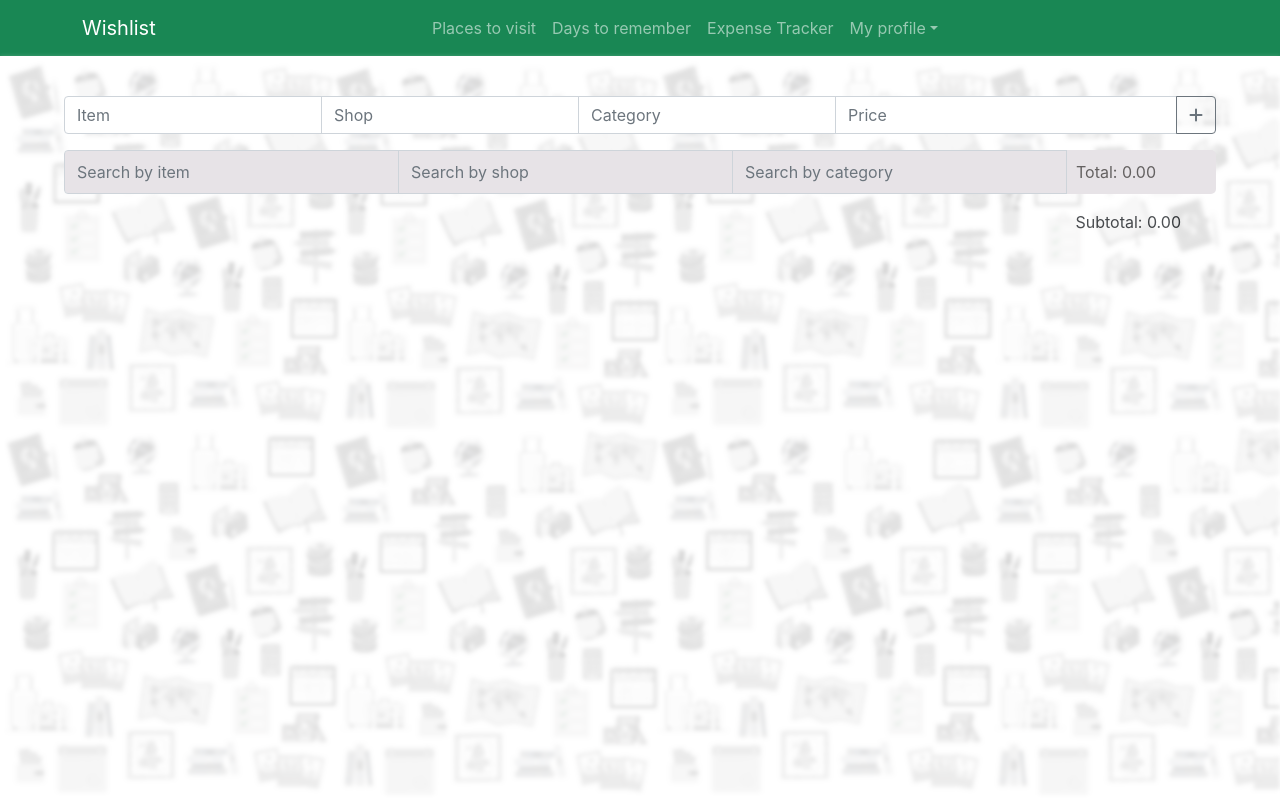
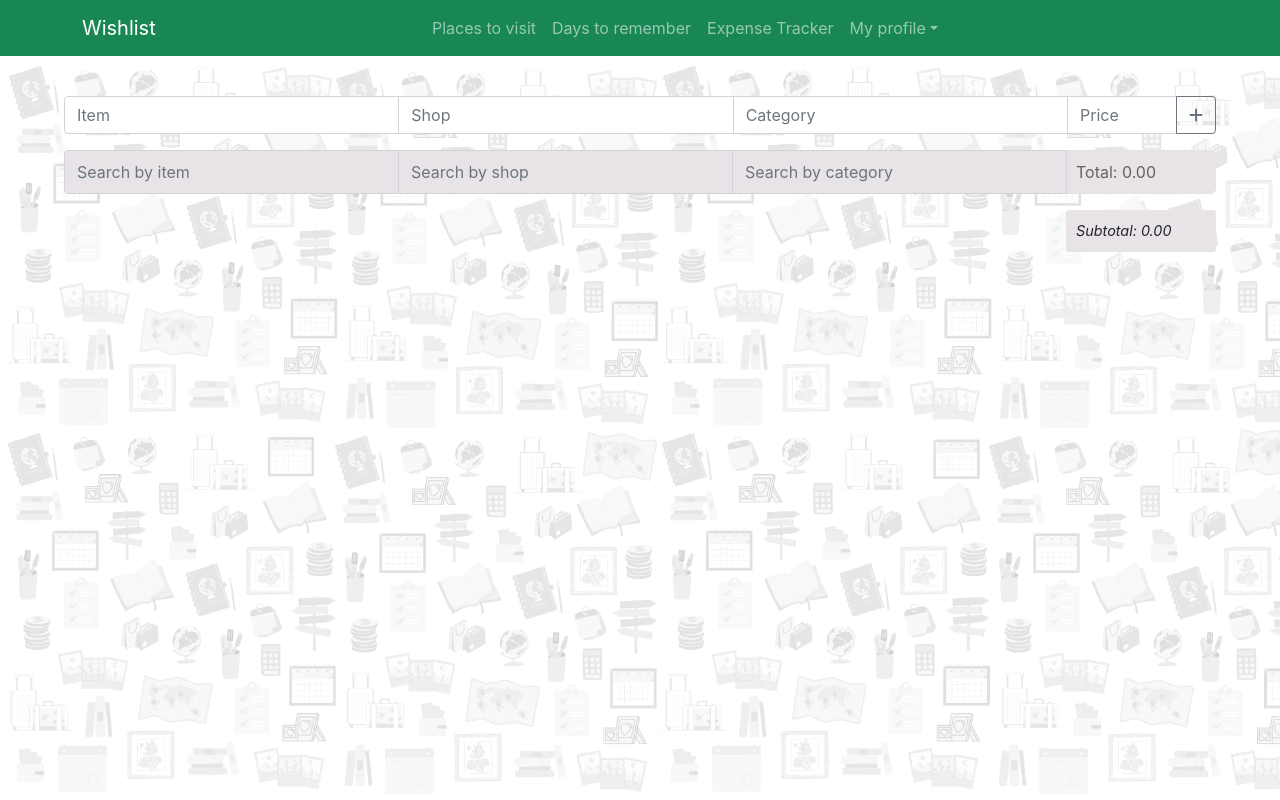
Before and after one commit to Mejsun/wishlist, a React (Create React App) app: page /expensetracker in a window 1280 px wide. Built offline with nearby package versions, Linux system fonts and the light colour scheme.

Commit message:
reverse order on upload, removed blur, fixed expense tracked

```diff
--- a/src/components/Bgr.scss
+++ b/src/components/Bgr.scss
@@ -5,8 +5,7 @@
     height: calc(100vh - 56px);
     position: absolute;
     width: 100vw;
-    filter: blur(2px);
-    opacity: 20%;
+    opacity: 18%;
     }
 
     @media only screen and (max-width:992px){
--- a/src/components/DatesList/Dateslist.scss
+++ b/src/components/DatesList/Dateslist.scss
@@ -93,9 +93,7 @@ $success:#198754;
             margin: 1vw;
             overflow: auto;
             flex-direction: row;
-            //flex-direction: row-reverse;
             flex-wrap: wrap;
-            //flex-wrap: wrap-reverse; --- cannot be used with scroll
             justify-content: center;
             min-height: 200px;
             max-height: 530px;
--- a/src/components/DatesList/Fileupload.js
+++ b/src/components/DatesList/Fileupload.js
@@ -54,7 +54,7 @@ function FileUpload ({updateFilesCb, ...otherProps}){
                 <i className='fas fa-trash'></i></Button>
               </div>
             );
-          })}
+          }).reverse()}
         </section>
         </div>
 
--- a/src/components/Expensetrack/Expensetrack.scss
+++ b/src/components/Expensetrack/Expensetrack.scss
@@ -8,7 +8,10 @@ $success:#519059;
     margin: 5vw;
     margin-top:40px;
     word-wrap:break-word;
-    .form-control:nth-child(4){width: 110px;}
+    .form-control:focus{
+        box-shadow: none;
+        border-color: $success;}
+    .form-control:nth-child(4){max-width: 110px;}
     .searchgroup{
         .form-control{
             background-color: $bgrcolor;
@@ -23,13 +26,17 @@ $success:#519059;
         }
     }
     .subtotal{
-        display: flex;
-        justify-content:flex-end;
-        padding: 0 35px 10px 35px;
+        padding:10px;
+        background-color: $bgrcolor;
+        position: relative;
+        font-style: italic;
+        border-radius: 3px;
+        margin-left: calc(90vw - 150px);
+        font-size: 0.9rem ;
     }
         .item{
             text-transform: capitalize;
-            position: absolute;
+            position: relative;
             padding:10px;
             border-radius: 5px;
             color: $primarycolor;
@@ -39,19 +46,16 @@ $success:#519059;
             .delete:active{box-shadow: none; color: black ;}
         }
     }
-
     @media only screen and (max-width:992px){
         .input-group{
            display: flex;
-           flex-direction: column ;
+           flex-direction: column;
            .form-control{
                width: 100%;
            }
-           .form-control:nth-child(4){width: 100%;}
+           .form-control:nth-child(4){max-width: 100%;}
         }
-        .item{
-            display: grid;
-            grid-template-columns: 1fr;
-
-        }
+       .item{
+           display: block;
+       }
     }
--- a/src/components/Home.js
+++ b/src/components/Home.js
@@ -7,8 +7,8 @@ import './Home.scss'
 function Home() {
     return (
         <div className='home'>
-        <Bgr style={{filter: 'opacity(100%)'}} />
-        <Card className='text-center m-5'>
+        <Bgr />
+        <Card className='text-center '>
           <div className='header d-flex m-auto'><h1> My online memory box</h1> </div>
            <Card.Header className='content m-auto'>Store all the places, pictures and dates you want to remember in one place. </Card.Header>
            <div className='btns d-flex'>
```
